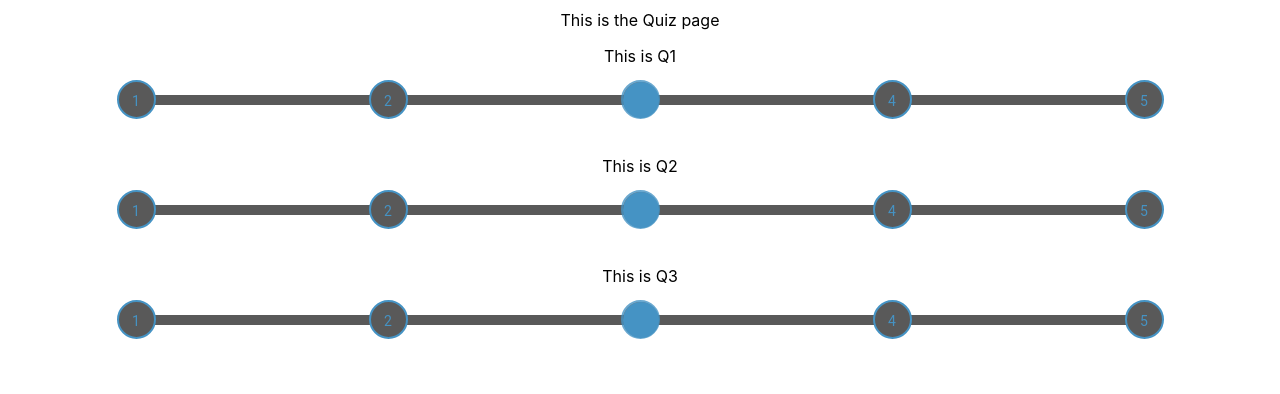
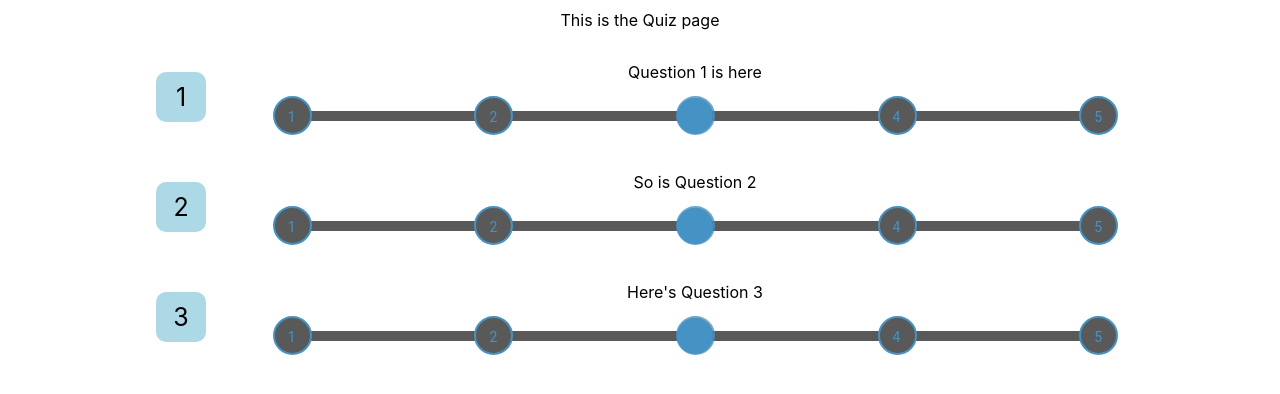
Before and after one commit to skarim9/The-Mindful-Applicant, a React (Create React App) app: page /quiz in a window 1280 px wide. Shown: the top 394 px of the page. Built offline with nearby package versions, Linux system fonts and the light colour scheme.

Commit message:
custom label number for q

```diff
--- a/src/App.tsx
+++ b/src/App.tsx
@@ -7,7 +7,7 @@ function App() {
   return (
     <div className="App">
 
-      <Quiz numQuestions={5}/>
+      <Quiz questions={["Question 1 is here", "So is Question 2", "Here's Question 3"]}/>
     </div>
   );
 }
--- a/src/quiz/NumberTickSlider.tsx
+++ b/src/quiz/NumberTickSlider.tsx
@@ -5,7 +5,8 @@ import Slider from '@material-ui/core/Slider';
 const NumberTickSliderStyle = withStyles({
   root: {
     color: "#595959ff",
-    height: 8
+    height: 8,
+    width: '80%'
   },
   thumb: {
     height: 36,
--- a/src/quiz/Quiz.tsx
+++ b/src/quiz/Quiz.tsx
@@ -13,25 +13,30 @@ export default class Quiz extends Component <IAppProps,IAppState>{
     createQuestion =(_question:string,_index:number) => {
 
 
-            return <div>
-                        <QuizQuestion question = {_question}/>
-                    </div>
+            return <li className = "invis-label" key = {_index}>
+
+                        <span>
+                            <div  className = "ol-label-container">
+                                <div className="ol-label">{_index+1}</div>
+                            </div>
+                            <QuizQuestion question = {_question}/>
+                        </span>
+                    </li>
     }
     createQuizQuestions=(_questions: string[])=>{
-        return(<div className="quiz-question-container">
+        return(<ol className="quiz-questions-container">
             {_questions.map(this.createQuestion)}
-        </div>)
+        </ol>)
     }
 
 
     render() {
-        const questions = ["This is Q1","This is Q2","This is Q3"];
         return (
         <div className = "quiz-container">
 
             <div>This is the Quiz page</div>
             {
-                this.createQuizQuestions(questions)
+                this.createQuizQuestions(this.props.questions)
             }
 
         </div>
@@ -39,7 +44,7 @@ export default class Quiz extends Component <IAppProps,IAppState>{
     }
 }
 interface IAppProps{
-    numQuestions:number
+    questions:string[];
 }
 interface IAppState{
     name:string;
--- a/src/quiz/quiz.scss
+++ b/src/quiz/quiz.scss
@@ -6,10 +6,30 @@
     padding: 10px;
 
 }
-.full-width{
-    width:100%;
+li.invis-label{ //we don't use the default li labels so set them to invis.
+    list-style-type: none;
 }
 
-.quiz-question-container{
+.ol-label-container{
+
+    text-align: center;
+    border-radius: 10px;
+    margin-top:10px;
+    margin-right: 20px;
+    width:50px;
+    height: 50px;
+    background: lightblue;
+
+    float: left;
+}
+
+.ol-label{//specifies where the number is placed relative to the container
+
+    margin-top: 10px;
+    font-size: 25px;
+}
+
+.quiz-questions-container{
     width: 80%;
+
 }
```
